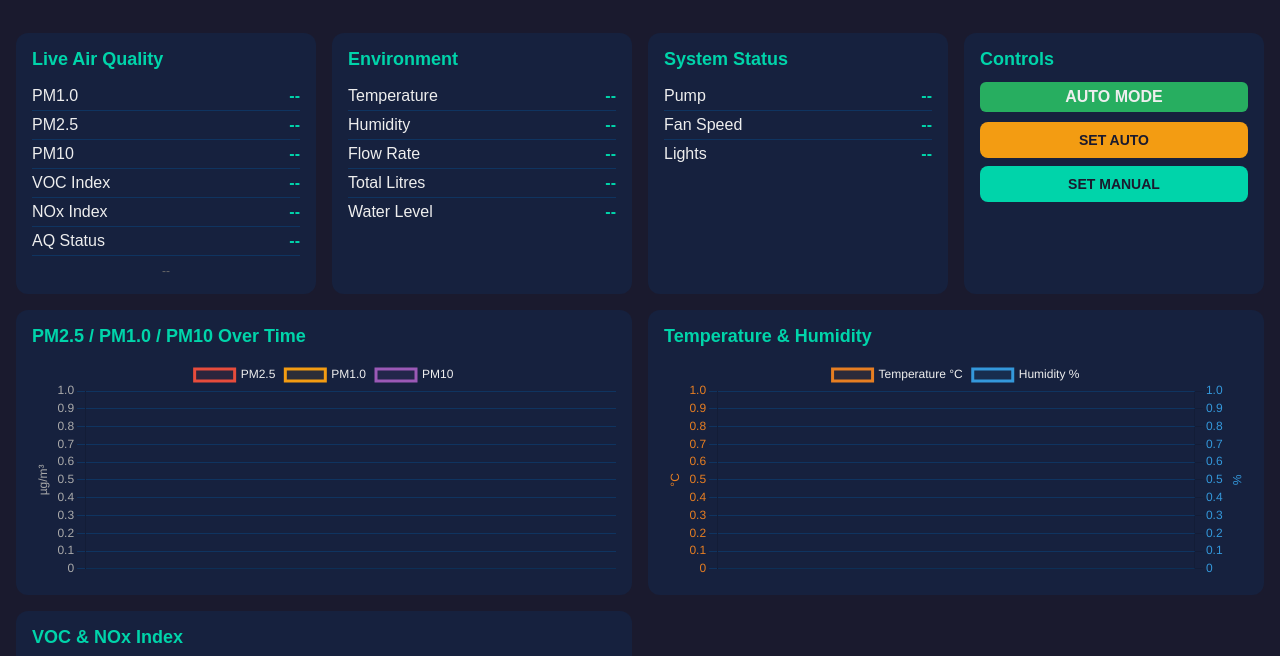
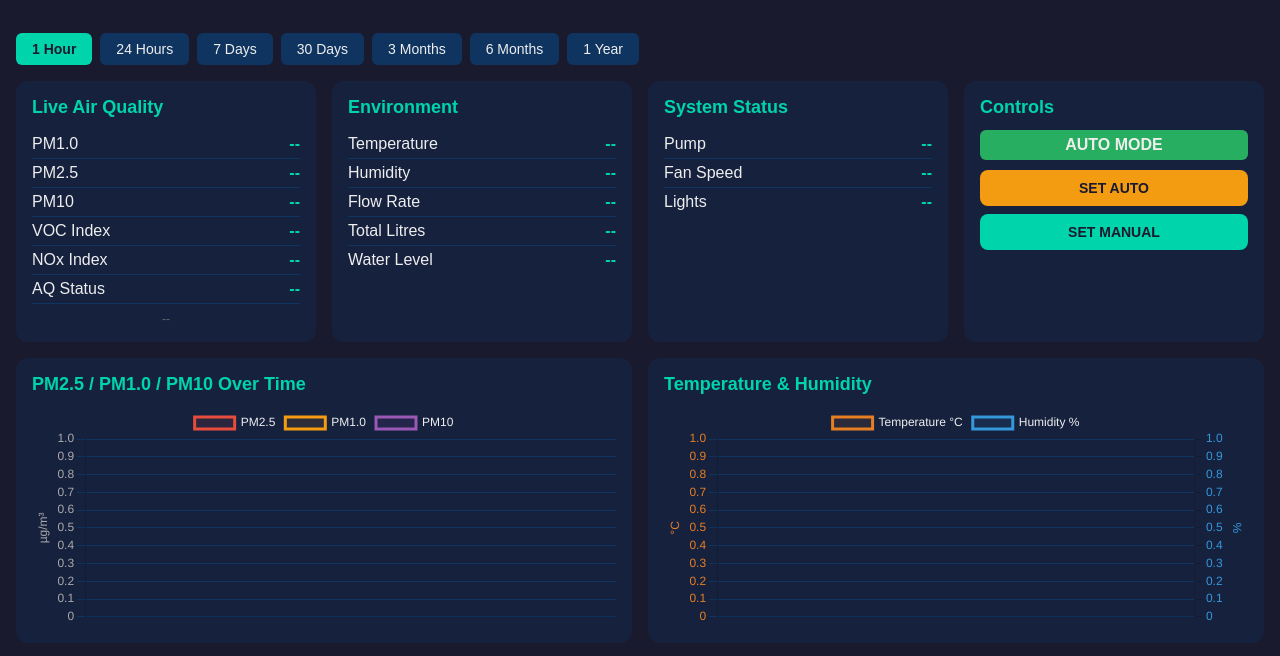
Before and after one commit to jedrekgbor1810-debug/green-wall-server, a website: page public/index.html in a window 1280 px wide. Shown: the part 52-708 px from the top of the page. Drawn offline with nearby package versions, Linux system fonts and the light colour scheme; no server answers.

Commit message:
Update index.html

```diff
--- a/public/index.html
+++ b/public/index.html
@@ -41,7 +41,17 @@
 <div style="max-width:1400px;margin:0 auto">
   <div class="ranges">
 </div>
-
+<div style="max-width:1400px;margin:0 auto 16px">
+  <div class="ranges">
+    <button class="active" onclick="setRange('1h',this)">1 Hour</button>
+    <button onclick="setRange('24h',this)">24 Hours</button>
+    <button onclick="setRange('7d',this)">7 Days</button>
+    <button onclick="setRange('30d',this)">30 Days</button>
+    <button onclick="setRange('3m',this)">3 Months</button>
+    <button onclick="setRange('6m',this)">6 Months</button>
+    <button onclick="setRange('1y',this)">1 Year</button>
+  </div>
+</div>
 <div class="grid">
 
   <div class="card">
```
